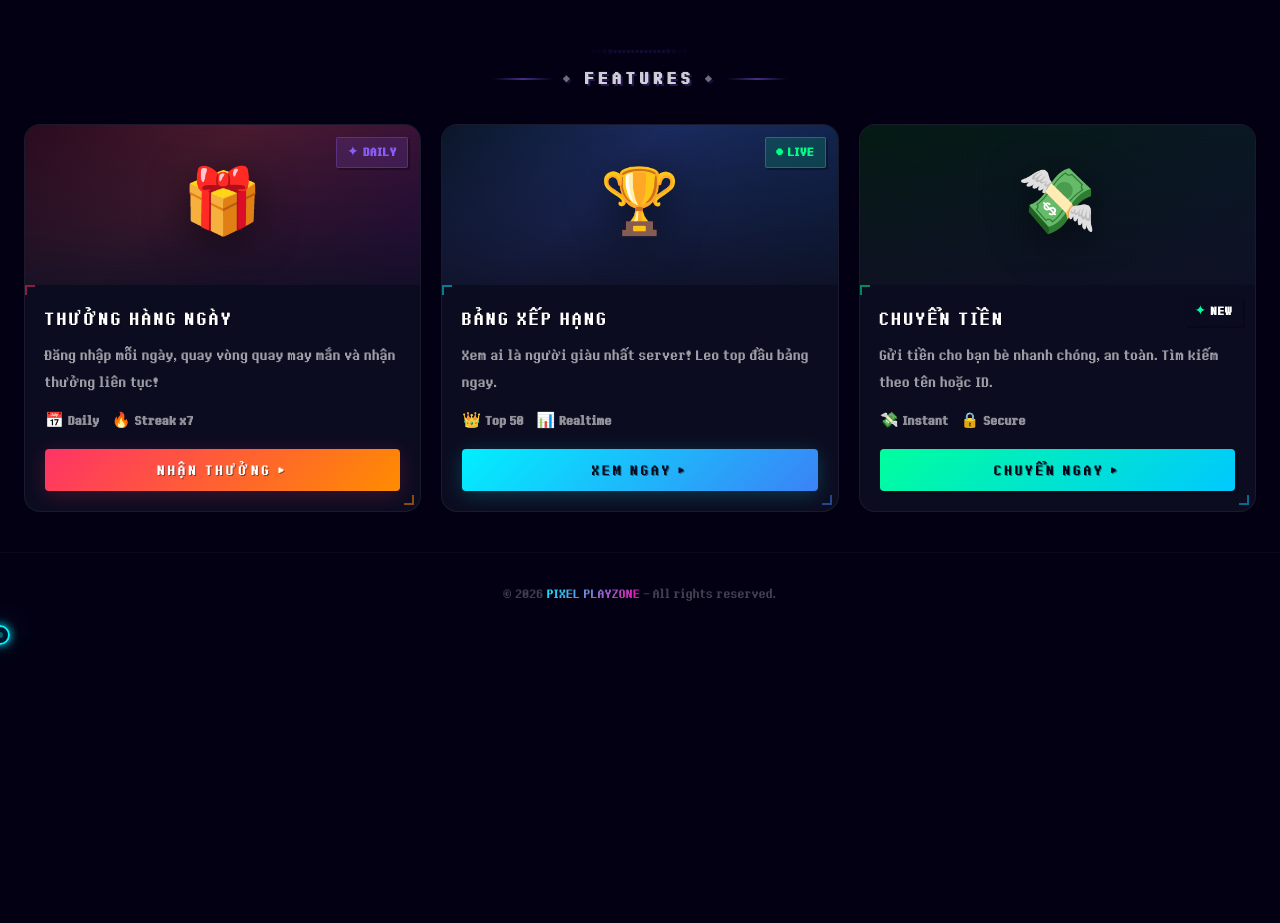
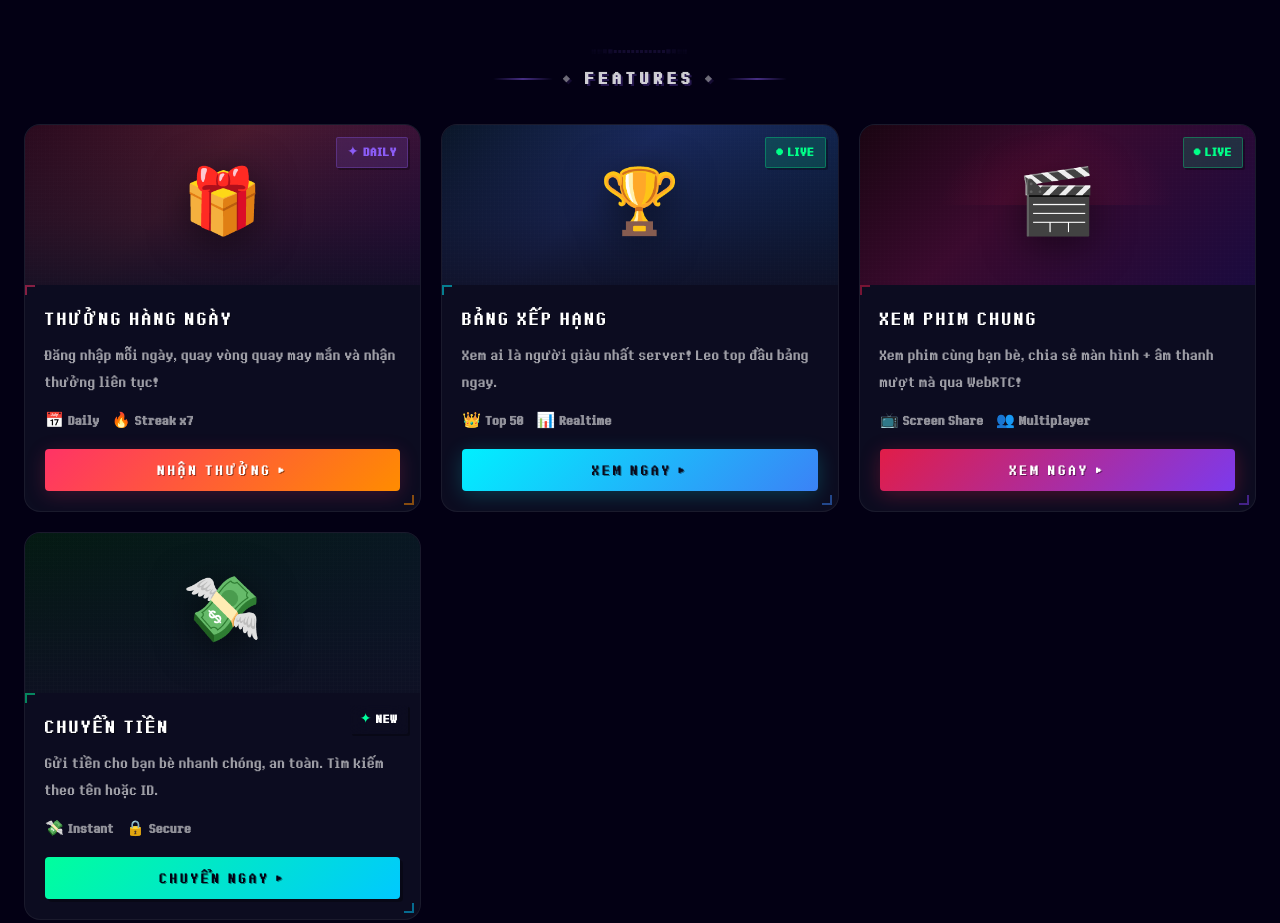
Before and after one commit to ngovanphuc03/webgame, a website: page kiu-casino/public/index.html in a window 1280 px wide. Shown: the part 1334-2257 px from the top of the page. Before the commit the page ends 1969 px from the top, so only its background shows below. Drawn offline with nearby package versions, Linux system fonts and the light colour scheme; no server answers.

Commit message:
Update index.html

```diff
--- a/kiu-casino/public/index.html
+++ b/kiu-casino/public/index.html
@@ -1029,6 +1029,32 @@
         .banner-blockblast {
             background: linear-gradient(135deg, #1a0a3e, #2a1a6e 40%, #0a1e4e);
             overflow: hidden
+        }
+
+        .c-watch {
+            --c1: #e11d48;
+            --c2: #7c3aed;
+        }
+
+        .c-watch:hover {
+            box-shadow: 0 10px 60px rgba(225, 29, 72, 0.2), 0 0 100px rgba(124, 58, 237, 0.08)
+        }
+
+        .banner-watch {
+            background: linear-gradient(135deg, #1a0512, #3a0a2e 40%, #1a0a3e);
+            overflow: hidden;
+            position: relative;
+        }
+
+        .banner-watch::after {
+            content: '';
+            position: absolute;
+            bottom: 0;
+            left: 20%;
+            width: 60%;
+            height: 50%;
+            background: radial-gradient(ellipse at bottom, rgba(225, 29, 72, 0.15), transparent 70%);
+            pointer-events: none;
         }
 
         .banner-blockblast::after {
@@ -1664,6 +1690,23 @@
             </div>
         </div>
 
+        <!-- Watch Together card -->
+        <div class="game-card c-watch" onclick="enterGame('/watch')">
+            <div class="card-status status-live">● LIVE</div>
+            <div class="card-banner banner-watch"><span class="card-icon">🎬</span></div>
+            <div class="card-content">
+                <div class="card-title">XEM PHIM CHUNG</div>
+                <div class="card-desc">Xem phim cùng bạn bè, chia sẻ màn hình + âm thanh mượt mà qua WebRTC!</div>
+                <div class="card-meta">
+                    <div class="meta-item"><i>📺</i> Screen Share</div>
+                    <div class="meta-item"><i>👥</i> Multiplayer</div>
+                </div>
+                <button class="btn-play"
+                    style="background:linear-gradient(135deg,#e11d48,#7c3aed);box-shadow:0 4px 20px rgba(225,29,72,0.3)">XEM
+                    NGAY ▸</button>
+            </div>
+        </div>
+
         <!-- Transfer card -->
         <div class="game-card c-lb" style="--c1:#00ff9d;--c2:#00c9ff" onclick="enterGame('/transfer')">
             <div class="card-banner banner-lb" style="background:linear-gradient(135deg,#041a12,#0a1628)"><span
```
